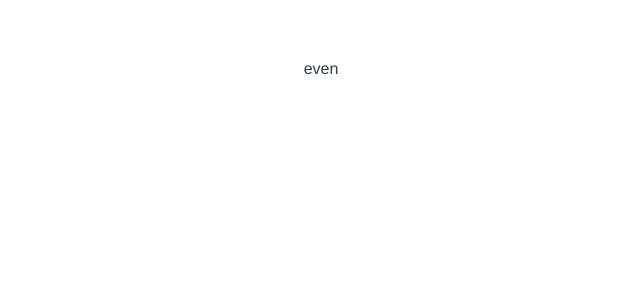
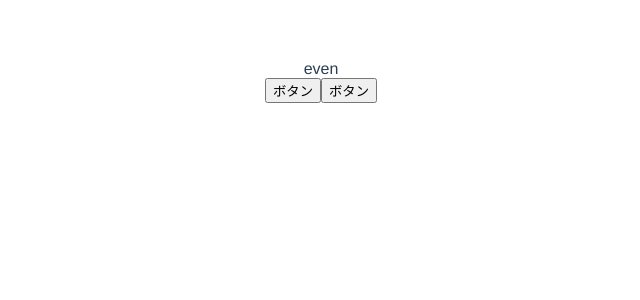
Before and after one commit to YukiOnishi1129/vue3-beginners-guide, a Vue app in the folder dev/vue3-counter/: page / in a window 1280 px wide. Shown: the top 300 px of the page, without its empty margins (319-959 px from the left). Built offline with nearby package versions, Linux system fonts and the light colour scheme.

Commit message:
add: v-on

```diff
--- a/dev/vue3-counter/src/App.vue
+++ b/dev/vue3-counter/src/App.vue
@@ -3,14 +3,18 @@
   <TheHeader
     :text="Math.floor(Math.random() * 10) % 2 === 0 ? 'even' : 'odd'"
   />
+  <BaseButton />
+  <BaseButton />
 </template>
 
 <script>
-import TheHeader from "./components//TheHeader.vue";
+import TheHeader from "./components/TheHeader.vue";
+import BaseButton from "./components/BaseButton.vue";
 
 export default {
   components: {
     TheHeader,
+    BaseButton,
   },
 };
 
--- /dev/null
+++ b/dev/vue3-counter/src/components/BaseButton.vue
@@ -0,0 +1,14 @@
+<template>
+  <button @click="handleClick">ボタン</button>
+</template>
+
+<script>
+export default {
+  name: "BaseButton",
+  methods: {
+    handleClick() {
+      alert("Hello world!");
+    },
+  },
+};
+</script>
```
